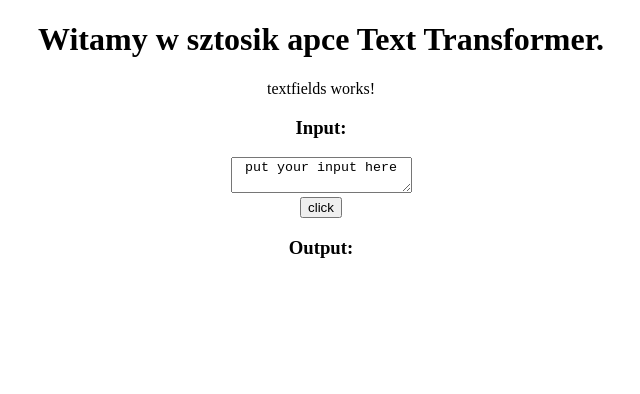
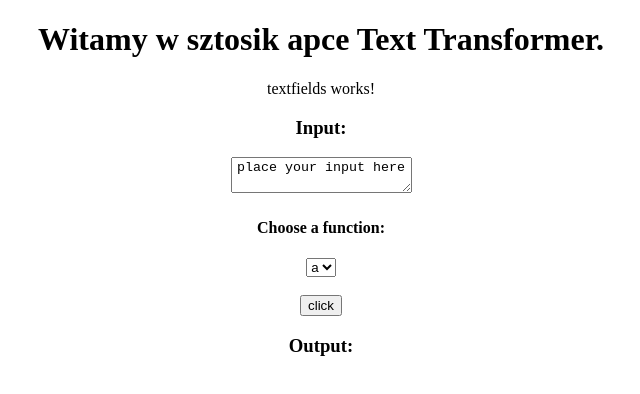
Before and after one commit to weroniquue/textTransformer, an Angular app in the folder front-textTransformer/: page / in a window 1280 px wide. Shown: the top 394 px of the page, without its empty margins (319-959 px from the left). Built offline with nearby package versions, Linux system fonts and the light colour scheme; no server answers.

Commit message:
kosmetyczne

```diff
--- a/front-textTransformer/package.json
+++ b/front-textTransformer/package.json
@@ -25,13 +25,13 @@
     "zone.js": "~0.8.26"
   },
   "devDependencies": {
-    "@angular-devkit/build-angular": "~0.10.0",
+    "@angular-devkit/build-angular": "^0.10.6",
     "@angular/cli": "~7.0.3",
     "@angular/compiler-cli": "~7.0.0",
     "@angular/language-service": "~7.0.0",
-    "@types/node": "~8.9.4",
     "@types/jasmine": "~2.8.8",
     "@types/jasminewd2": "~2.0.3",
+    "@types/node": "~8.9.4",
     "codelyzer": "~4.5.0",
     "jasmine-core": "~2.99.1",
     "jasmine-spec-reporter": "~4.2.1",
--- a/front-textTransformer/src/app/textfields/textfields.component.html
+++ b/front-textTransformer/src/app/textfields/textfields.component.html
@@ -3,7 +3,14 @@
 </p>
 
 <h3>Input:</h3>
-<textarea class="input">put your input here</textarea><br />
+<textarea class="input">place your input here</textarea><br />
+<h4>Choose a function:</h4>
+<select>
+  <option value="a">a</option>
+  <option value="b">b</option>
+  <option value="c">c</option>
+  <option value="d">d</option>
+</select><br /><br />
 <button>click</button>
 
 <h3>Output:</h3>
```
Also changed, not shown: 1 other file (tests, documents, lock files or other folders).
